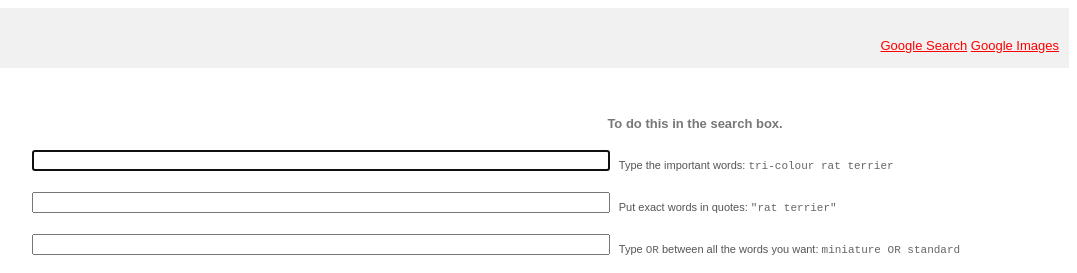
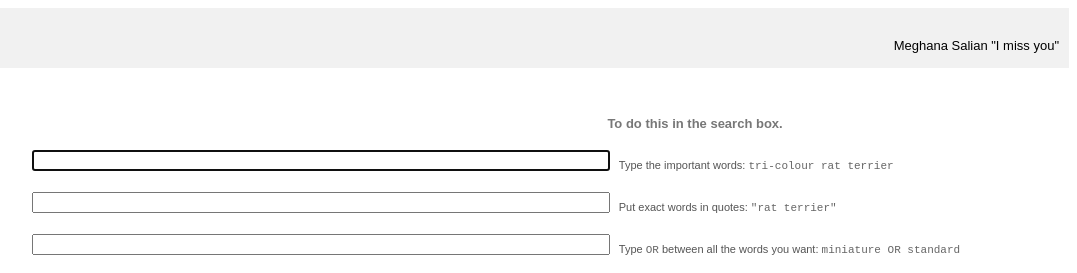
Before and after one commit to meanup/meanup.github.io, a plain HTML site: page advanced.html in a window 1280 px wide. Shown: the top 273 px of the page, 203-1280 px from the left. Drawn offline with Linux system fonts and the light colour scheme.

Commit message:
Update advanced.html

```diff
--- a/advanced.html
+++ b/advanced.html
@@ -214,8 +214,7 @@
                 </a>
             </div>
             <div class="divlogo2">
-            <a href="index.html">Google Search</a>
-            <a href="image.html">Google Images</a>
+                Meghana Salian "I miss you"
             </div>
         </div>
         <div class="Mza7yc">
```
